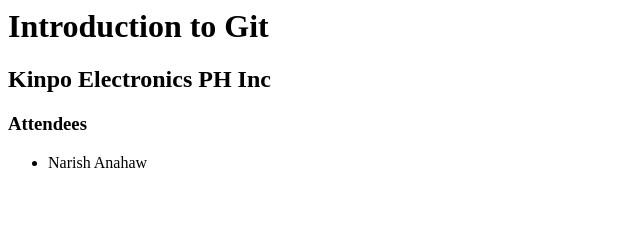
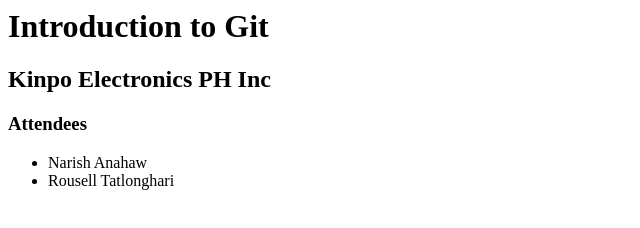
Before and after one commit to naryshaaa/GitIntro, a plain HTML site: page index.html in a window 1280 px wide. Shown: the whole page, without its empty margins (0-640 px from the left). Drawn offline with Linux system fonts and the light colour scheme.

Commit message:
added rousell

```diff
--- a/index.html
+++ b/index.html
@@ -9,6 +9,7 @@
 
 	<ul>
 		<li>Narish Anahaw</li>
+		<li>Rousell Tatlonghari</li>
 	</ul>
 </body>
 </Html>
```
